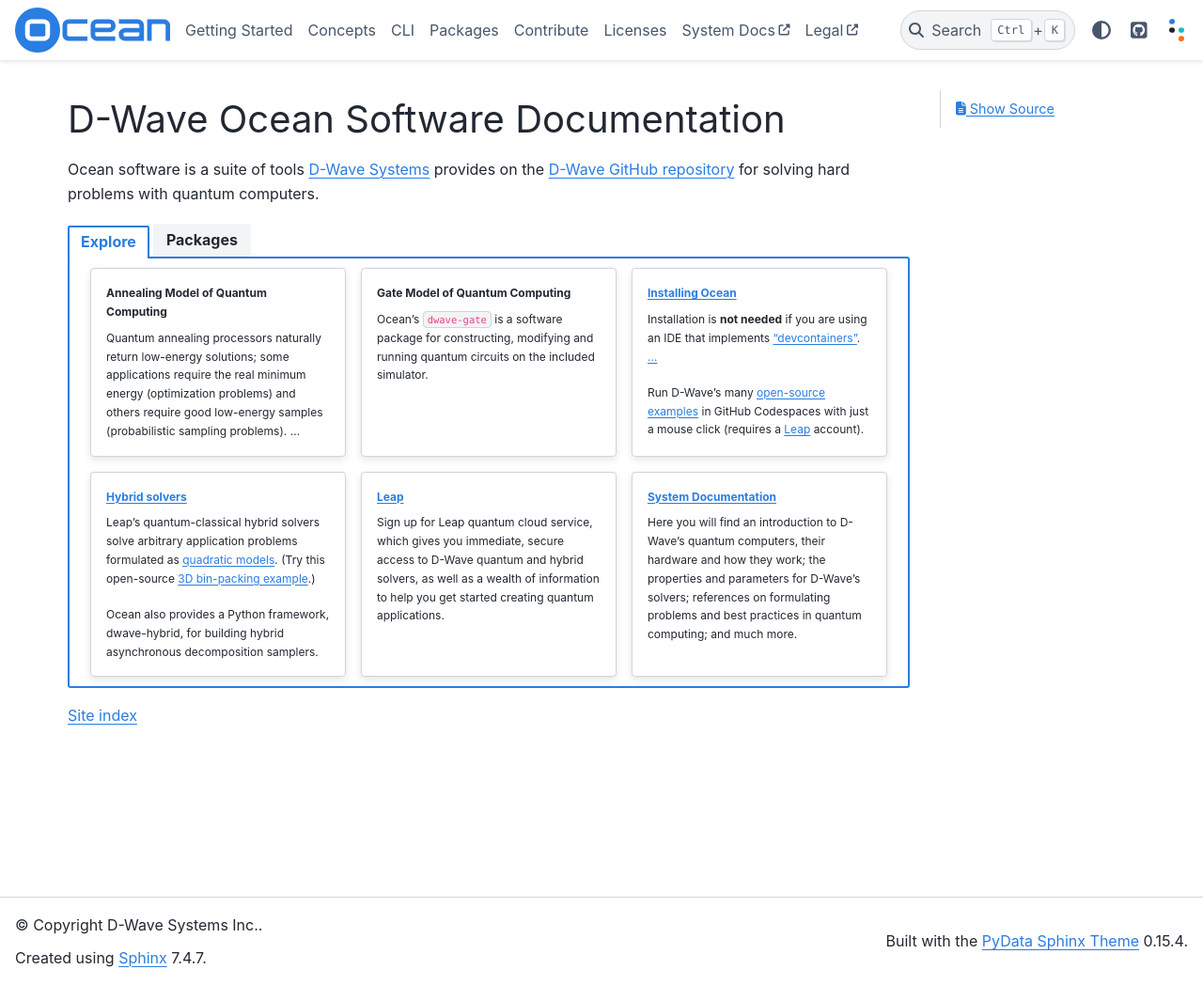
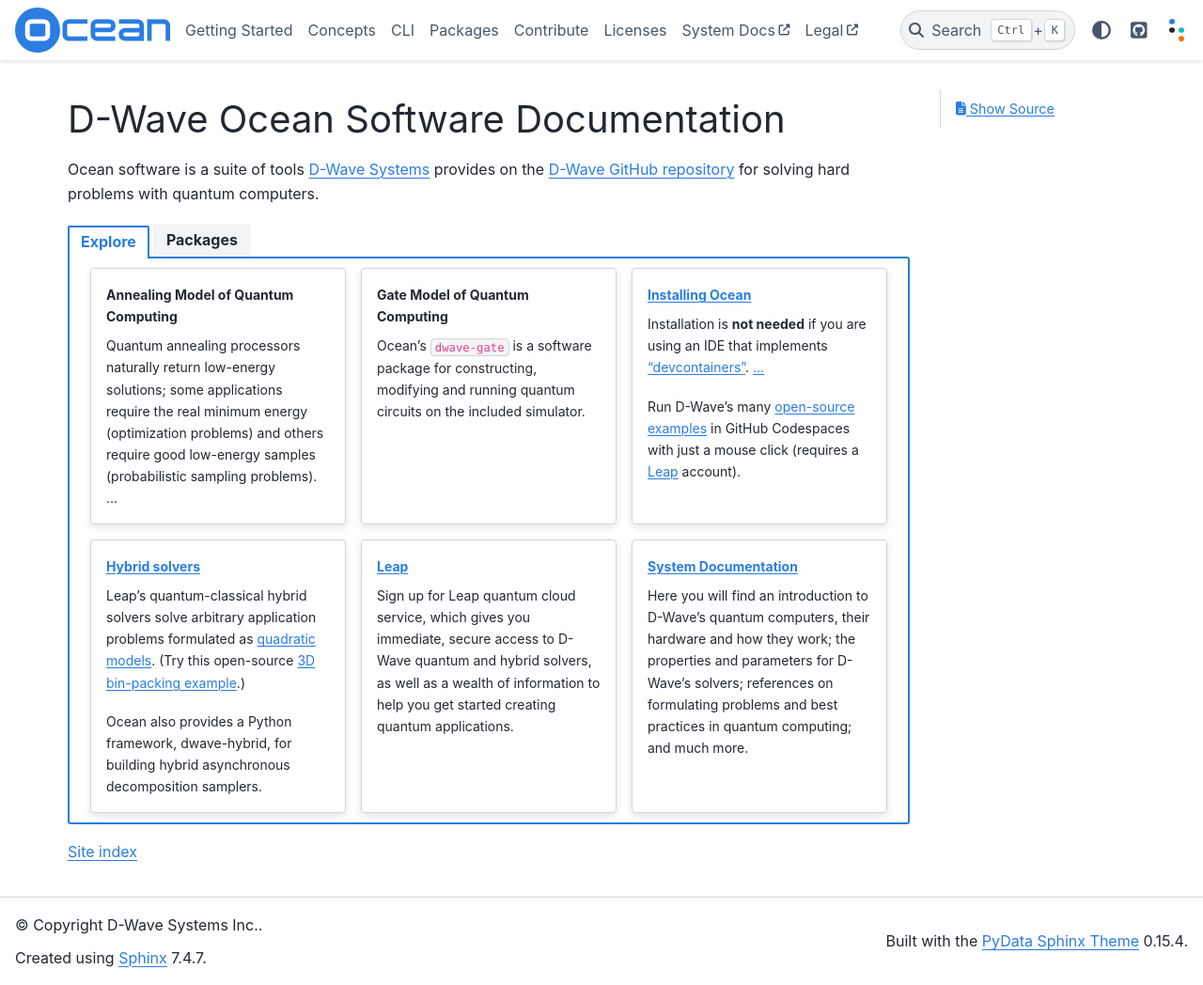
Before and after one commit to dwavesystems/dwave-ocean-sdk, a Sphinx documentation site: the page built from docs/index.rst, in a window 1280 px wide and 1048 px high. Shown: the whole window at 94% size. Built offline with Sphinx 7.4.7 and the PyData theme 0.15.4, drawn with Linux system fonts in a browser that asks for light colours; pages that are not in the unit, such as notebooks, are missing from menus.

Commit message:
Implement helpful suggestion from @arcondello
Co-authored-by: Alexander Condello <arcondello@gmail.com>

```diff
--- a/docs/_static/theme_overrides.css
+++ b/docs/_static/theme_overrides.css
@@ -35,11 +35,11 @@
 }
 
 .sd-card-title {
-    font-size: 0.75em;
+    font-size: 0.875em;
 }
 
 .sd-card-text {
-    font-size: 0.75em;
+    font-size: 0.875em;
 }
 
 :root {
```
